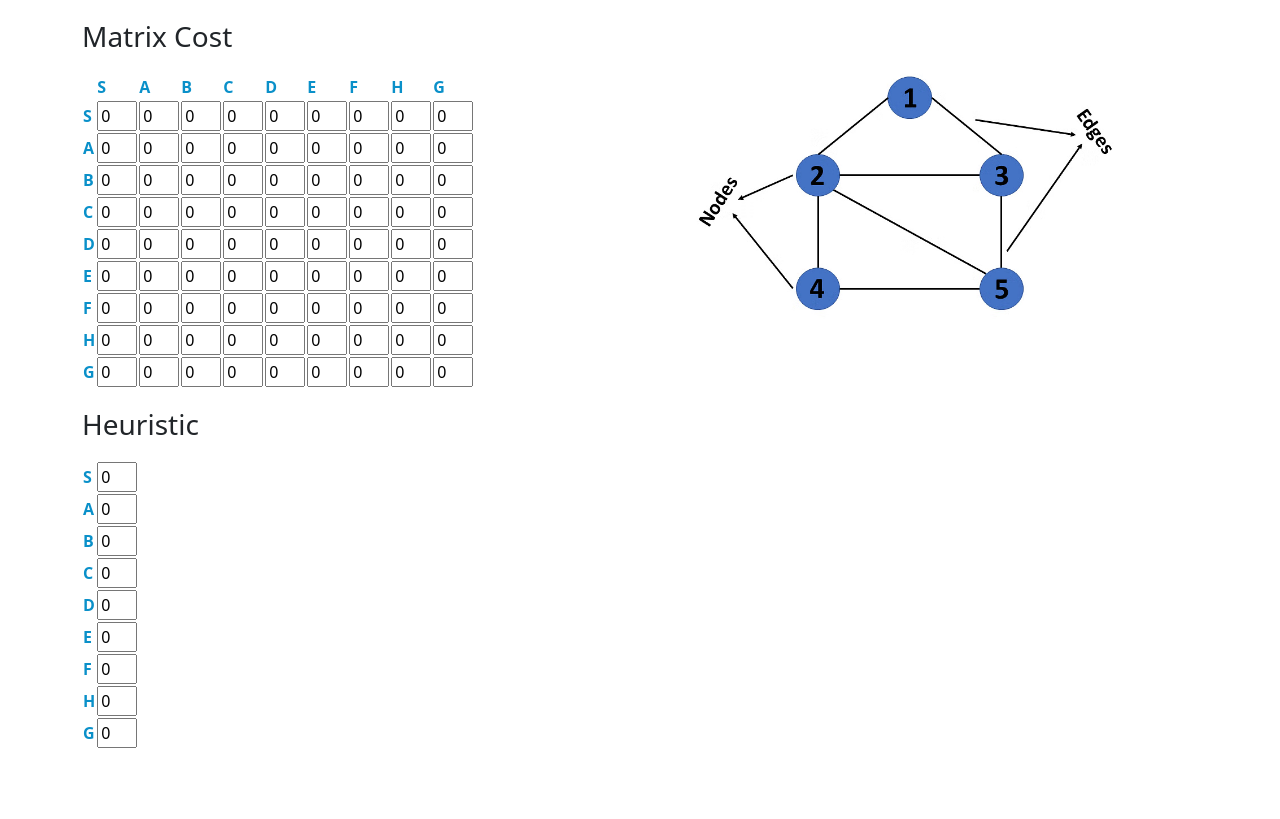
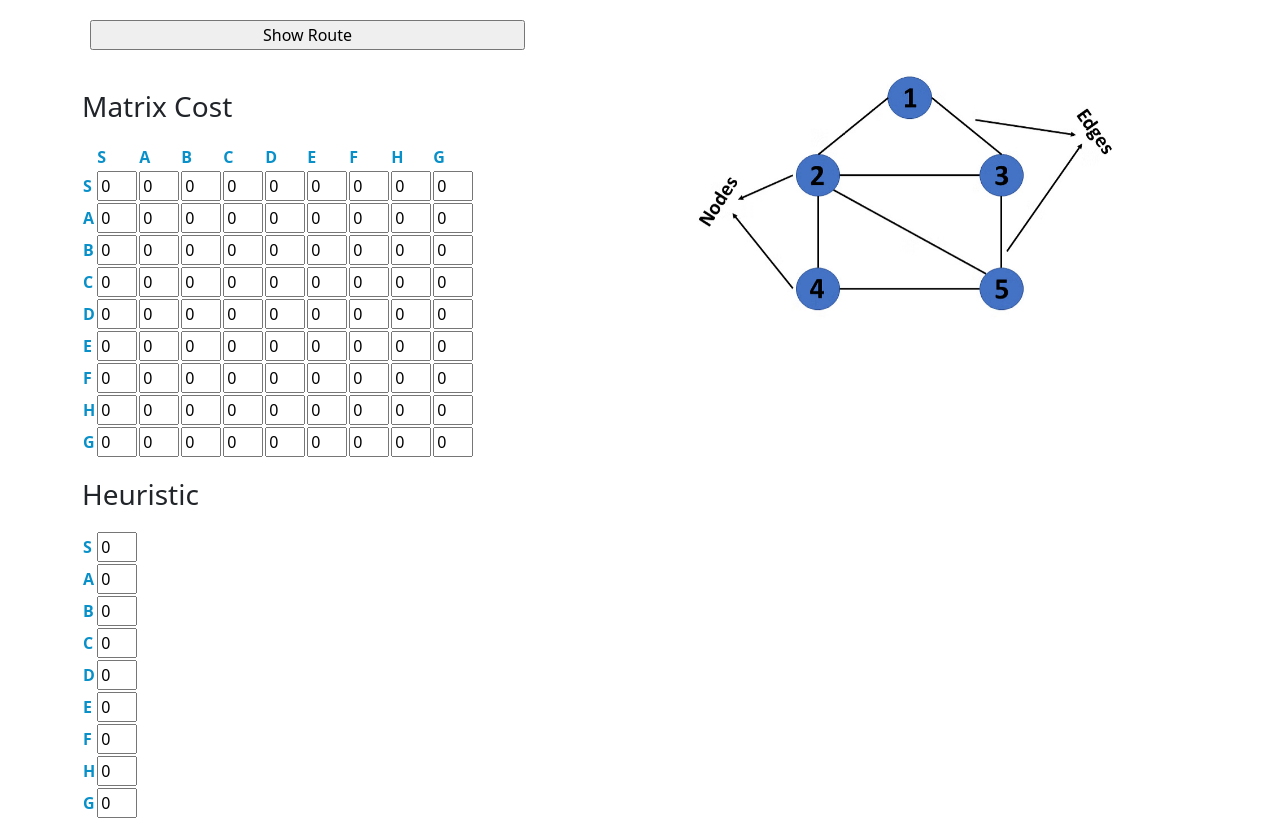
Before and after one commit to chuthimai/BTL-AI, a Python web app: template templates/a_star.html in a window 1280 px wide. Shown: the part 50-869 px from the top of the page. Before the commit the page ends 798 px from the top, so only its background shows below. Run offline with Jinja, Linux system fonts and the light colour scheme; the template is opened without the code that fills it, so the values that code supplies are empty.

Commit message:
add button show route

```diff
--- a/static/styles/general_style.css
+++ b/static/styles/general_style.css
@@ -34,3 +34,7 @@ input {
 .image {
     padding-top: 20px;
 }
+
+.submit {
+    padding: 20px;
+}
--- a/templates/a_star.html
+++ b/templates/a_star.html
@@ -20,8 +20,11 @@
     <div class="container">
         <div class="row">
             <div class="col-5">
-                <div class="row" data-bs-spy="scroll">
-                    <form action="" method="get" class="matrix">
+                <div class="row submit">
+                    <input type="submit" value="Show Route">
+                </div>
+                <div class="row">
+                    <form action="" method="post" class="matrix">
                         <h3 class="title">Matrix Cost</h3>
                         <table>
                             <tr class="label">
@@ -211,6 +214,10 @@
 
             </div>
             <div class="col-7 image">
+                <div class="row">
+                    <div class="col-2">
+                    </div>
+                </div>
                 <div class="position-fixed">
                     <img src="../static/images/what-is-graphs-in-data-structure.avif" class="img-fluid">
                 </div>
--- a/templates/bfs.html
+++ b/templates/bfs.html
@@ -20,8 +20,11 @@
     <div class="container">
         <div class="row">
             <div class="col-5">
+                <div class="row submit">
+                    <input type="submit" value="Show Route">
+                </div>
                 <div class="row">
-                    <form action="" method="get" class="matrix">
+                    <form action="" method="post" class="matrix">
                         <h3 class="title">Matrix Cost</h3>
                         <table>
                             <tr class="label">
--- a/templates/dfs.html
+++ b/templates/dfs.html
@@ -20,8 +20,11 @@
     <div class="container">
         <div class="row">
             <div class="col-5">
+                <div class="row submit">
+                    <input type="submit" value="Show Route">
+                </div>
                 <div class="row">
-                    <form action="" method="get" class="matrix">
+                    <form action="" method="post" class="matrix">
                         <h3 class="title">Matrix Cost</h3>
                         <table>
                             <tr class="label">
--- a/templates/ida_star.html
+++ b/templates/ida_star.html
@@ -20,8 +20,11 @@
     <div class="container">
         <div class="row">
             <div class="col-5">
+                <div class="row submit">
+                    <input type="submit" value="Show Route">
+                </div>
                 <div class="row">
-                    <form action="" method="get" class="matrix">
+                    <form action="" method="post" class="matrix">
                         <h3 class="title">Matrix Cost</h3>
                         <table>
                             <tr class="label">
```
